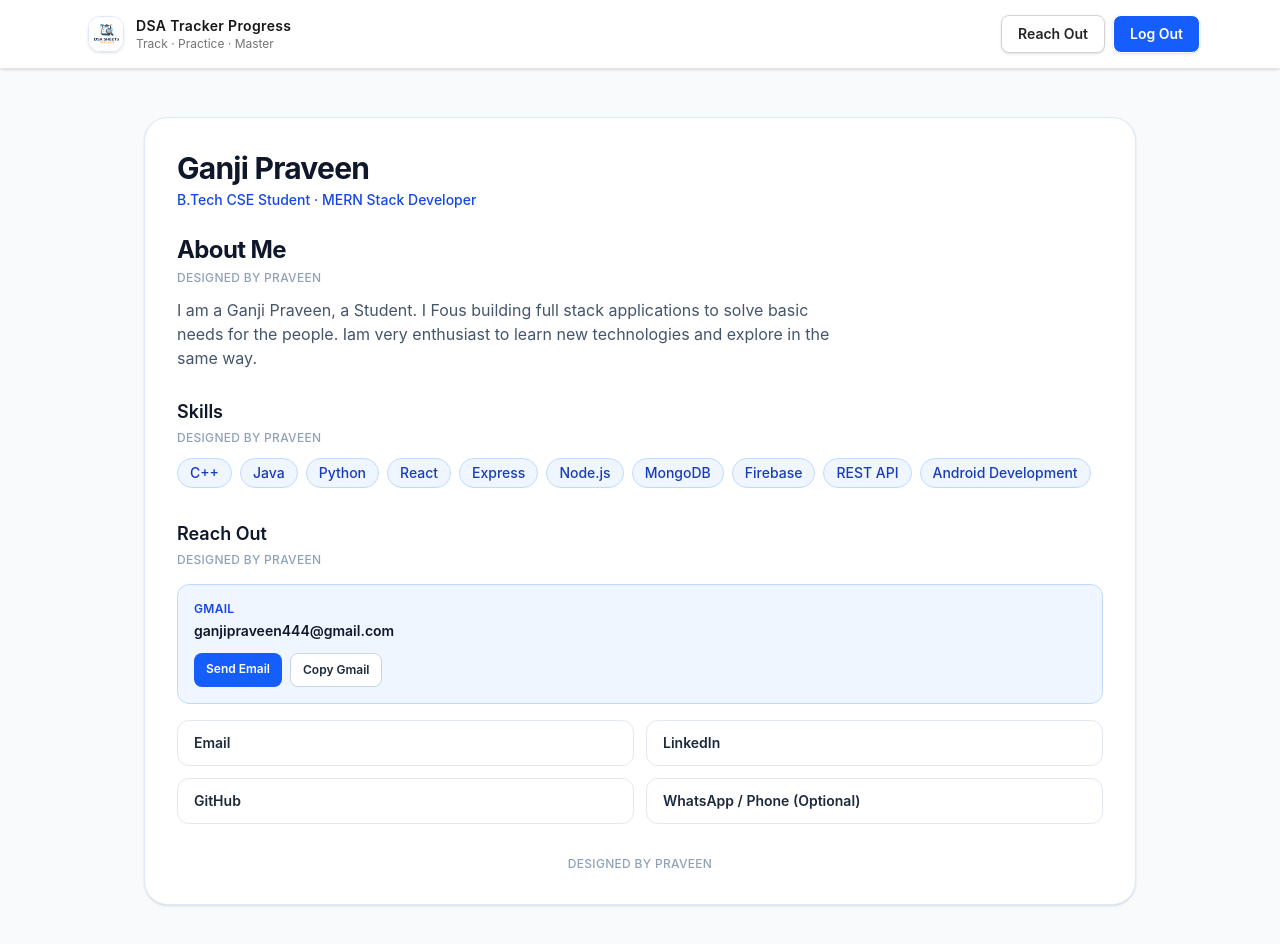
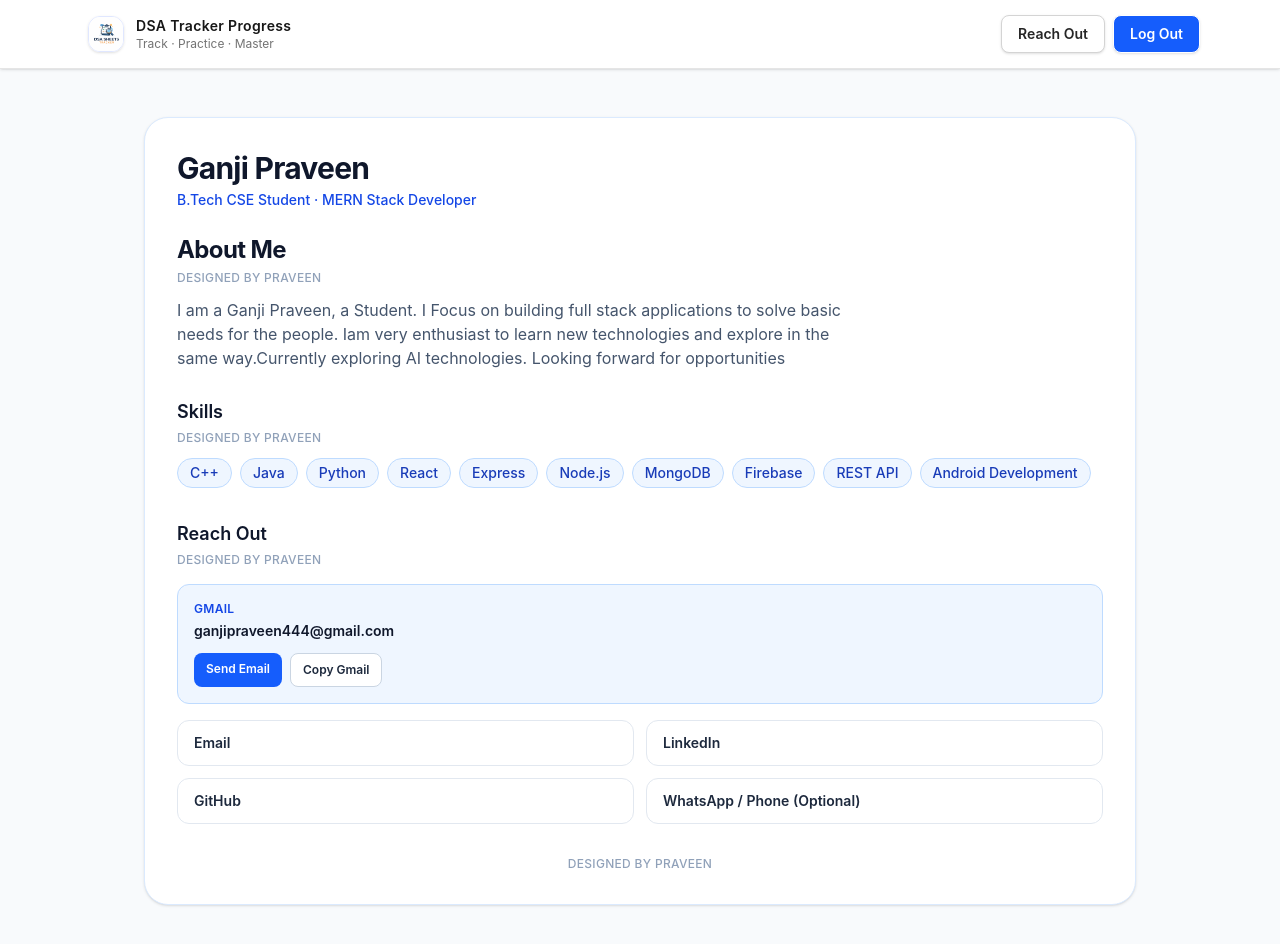
Before and after one commit to GANJI-PRAVEEN/DSA_Sheets, a React (Vite) app in the folder frontend/: page /reach-out in a window 1280 px wide. Shown: the top 944 px of the page. Built offline with nearby package versions, Linux system fonts and the light colour scheme; no server answers.

Commit message:
text added

```diff
--- a/frontend/src/components/ReachOutPage.jsx
+++ b/frontend/src/components/ReachOutPage.jsx
@@ -26,8 +26,9 @@ const ReachOutPage = () => {
               <h2 className="mt-6 text-2xl font-bold tracking-tight text-slate-900">About Me</h2>
               <p className="mt-1 text-xs font-medium uppercase tracking-wide text-slate-400">Designed by Praveen</p>
               <p className="mt-3 max-w-2xl text-slate-600">
-                I am a Ganji Praveen, a Student. I Fous building full stack applications to solve basic needs for the people.
-                Iam very enthusiast to learn new technologies and explore in the same way.
+                I am a Ganji Praveen, a Student. I Focus on building full stack applications to solve basic needs for the people.
+                Iam very enthusiast to learn new technologies and explore in the same way.Currently exploring AI technologies. Looking forward
+                for opportunities
               </p>
 
               <h3 className="mt-7 text-lg font-semibold text-slate-900">Skills</h3>
```
